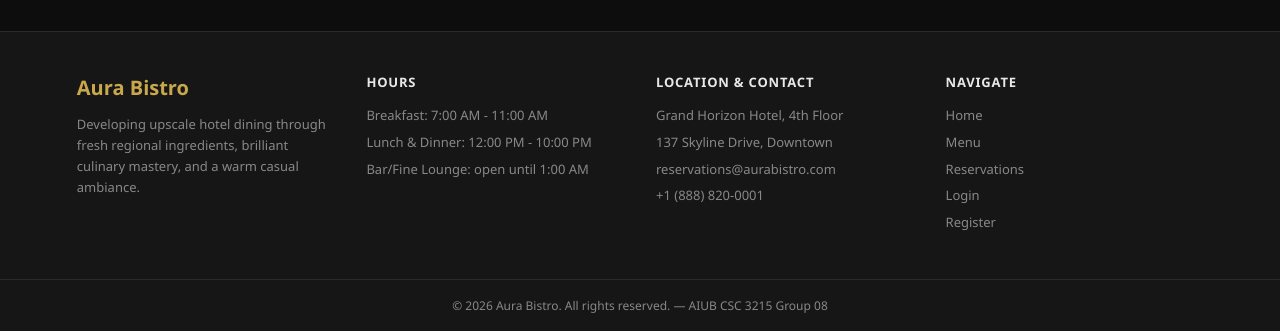
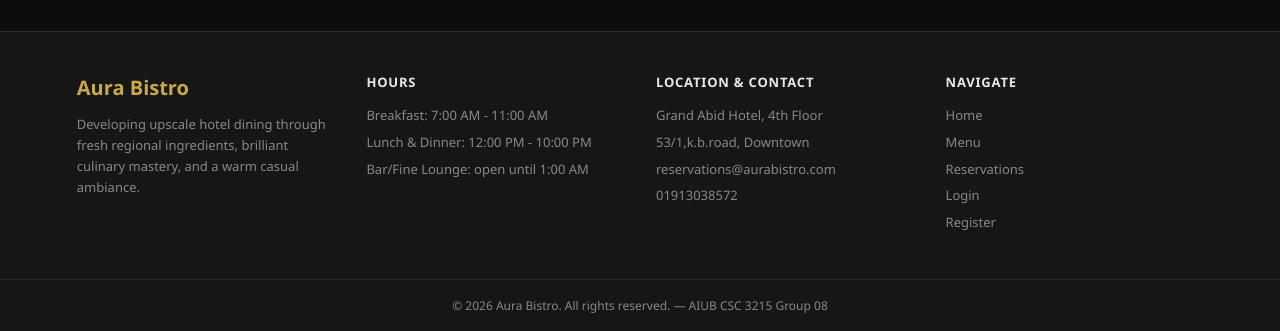
Before and after one commit to Abidabidur/restaurant, a PHP site: page / in a window 1280 px wide. Shown: the part 3909-4240 px from the top of the page. Run offline with PHP 8.4, Linux system fonts and the light colour scheme; data comes from the database, SQL or seed files in the repository.

Commit message:
another again commit

```diff
--- a/index.php
+++ b/index.php
@@ -166,10 +166,10 @@ $preview = $conn->query("SELECT f.name, f.description, f.price, f.image, c.name
     </div>
     <div>
         <h4>Location & Contact</h4>
-        <p>Grand Horizon Hotel, 4th Floor</p>
-        <p>137 Skyline Drive, Downtown</p>
+        <p>Grand Abid Hotel, 4th Floor</p>
+        <p>53/1,k.b.road, Downtown</p>
         <p>reservations@aurabistro.com</p>
-        <p>+1 (888) 820-0001</p>
+        <p>01913038572</p>
     </div>
     <div>
         <h4>Navigate</h4>
```
